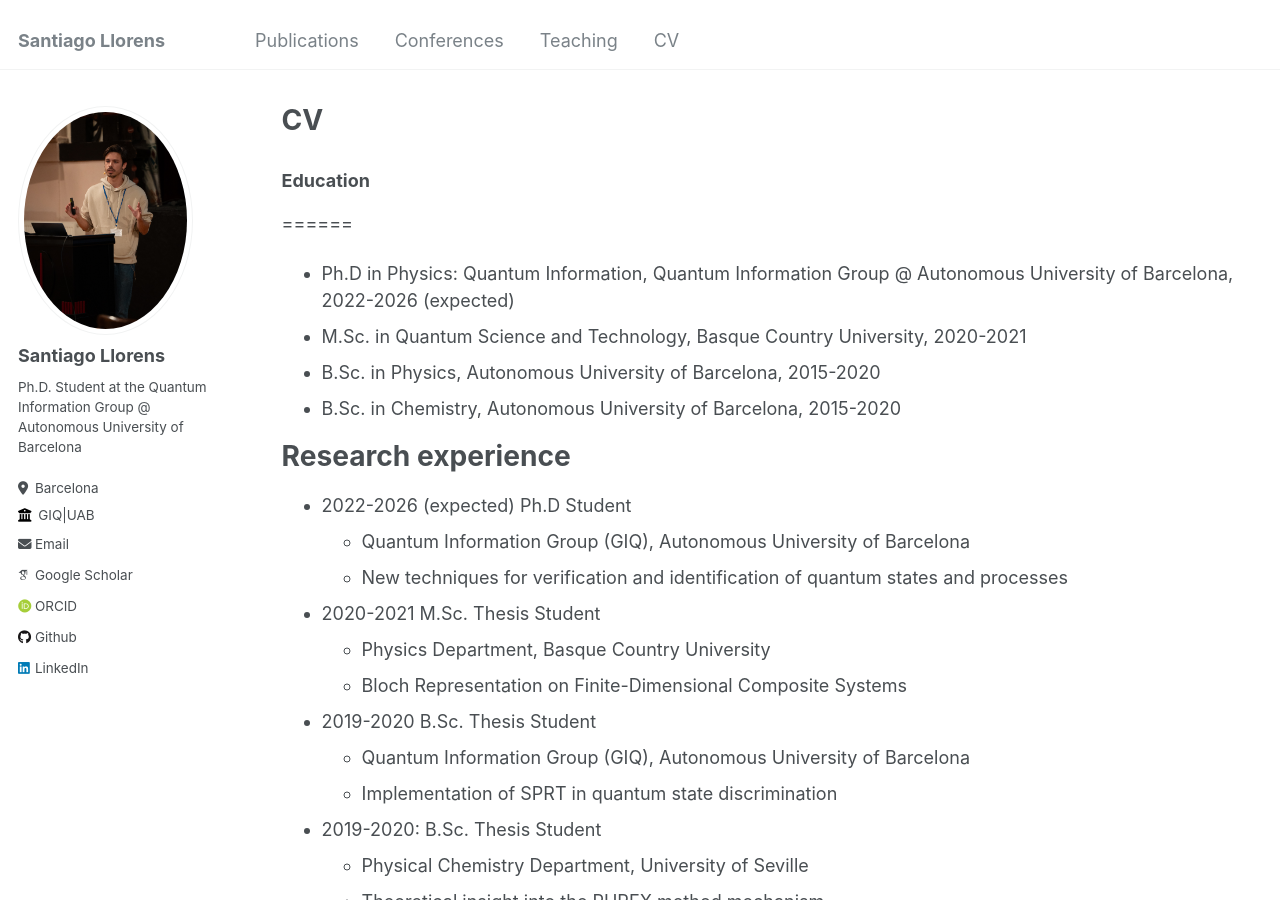
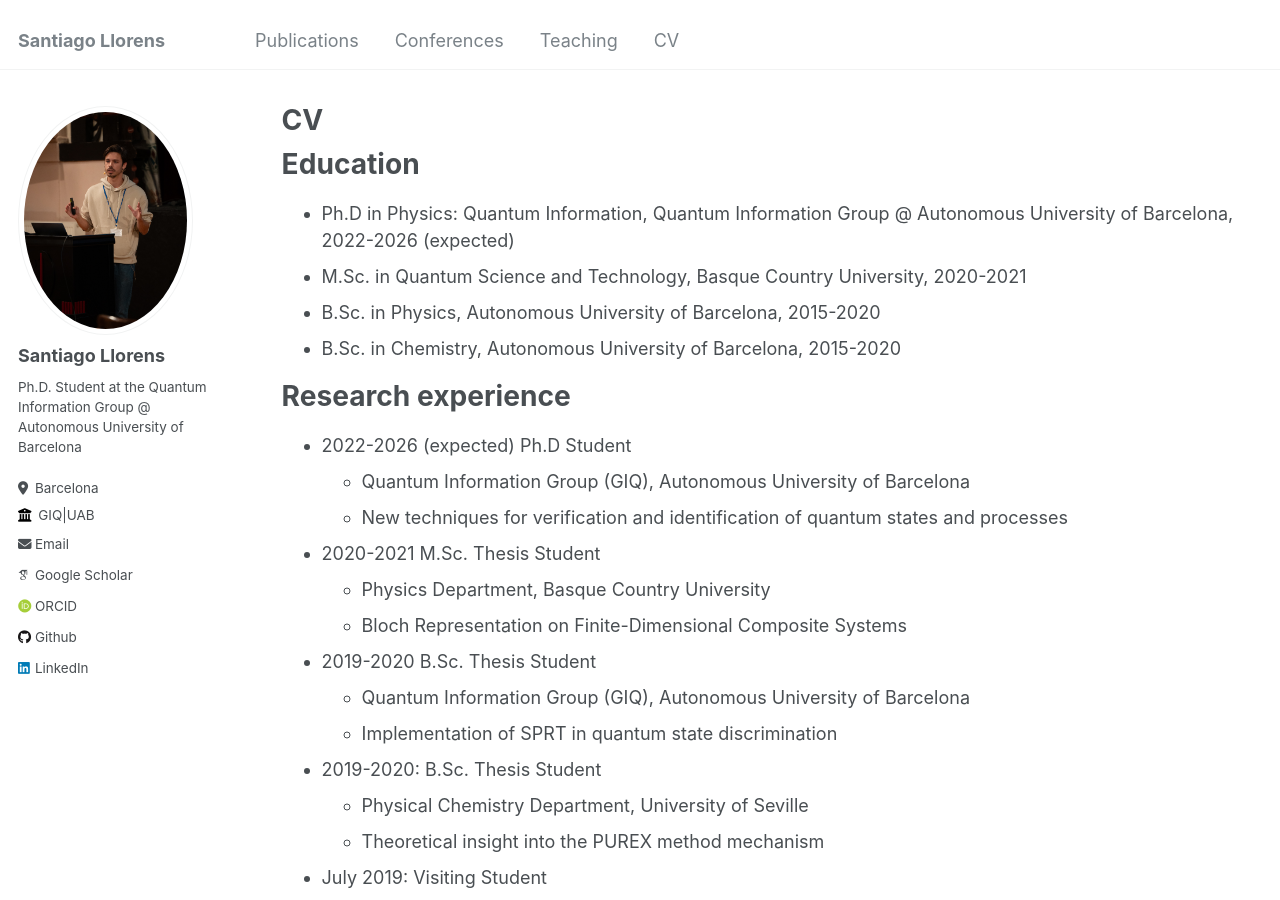
Before and after one commit to SantiagoLlorens/SantiagoLlorens.github.io, a Jekyll site: the page built from _pages/cv.md, in a window 1280 px wide and 900 px high. Built offline with Jekyll 4.4.1, drawn with Linux system fonts in a browser that asks for light colours; some web fonts are replaced.

Commit message:
Update cv.md

```diff
--- a/_pages/cv.md
+++ b/_pages/cv.md
@@ -9,7 +9,7 @@ redirect_from:
 
 {% include base_path %}
 
-### Education
+Education
 ======
 * Ph.D in Physics: Quantum Information, Quantum Information Group @ Autonomous University of Barcelona, 2022-2026 (expected)
 * M.Sc. in Quantum Science and Technology, Basque Country University, 2020-2021
```
